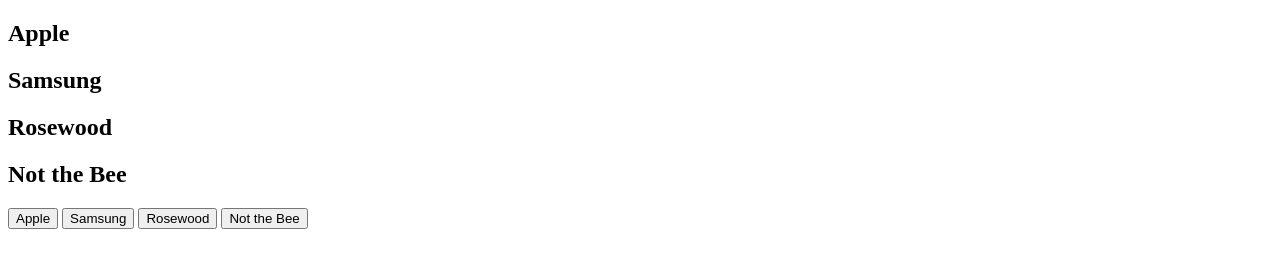
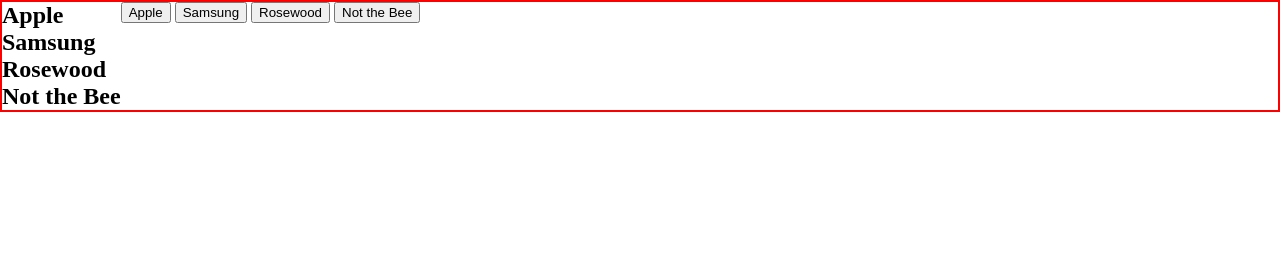
Before and after one commit to rosewoodhenryweaver/external-linking, a plain HTML site: page index.html in a window 1280 px wide. Drawn offline with Linux system fonts and the light colour scheme.

Commit message:
Added some styles and did a browser reset

```diff
--- a/index.html
+++ b/index.html
@@ -4,9 +4,11 @@
     <meta charset="UTF-8">
     <meta name="viewport" content="width=device-width, initial-scale=1.0">
     <title>Document</title>
+    <link rel="stylesheet" href="style.css">
 </head>
 <body>
-   <header class="linkedtext">
+    <section class="outsidecontainer">
+        <section class="linkedtext">
             <h2>
                 Apple
             </h2>
@@ -19,7 +21,7 @@
             <h2>
                 Not the Bee
             </h2>
-   </header>
+       </section>
        <section class="linkedbuttons">
             <button>
                 Apple
@@ -34,8 +36,6 @@
                 Not the Bee
             </button>
        </section>
-   <section>
-
     </section>
 </body>
 </html>
--- a/style.css
+++ b/style.css
@@ -0,0 +1,21 @@
+
+*, *::before, *::after {
+    box-sizing: border-box;
+  }
+
+  * {
+    margin: 0;
+  }
+
+.outsidecontainer {
+    display: flex;
+    border: solid 2px red;
+}
+
+.linkedbuttons {
+
+}
+
+.linkedtext {
+
+}
```
Lines whose indentation alone changed are shown as unchanged.
